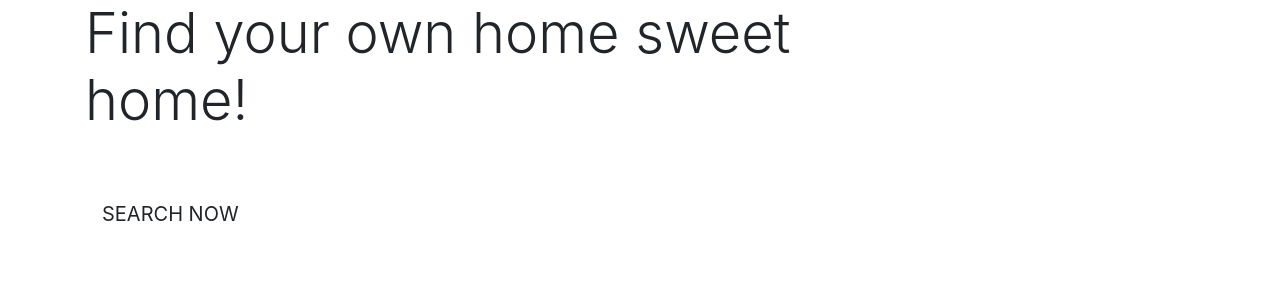
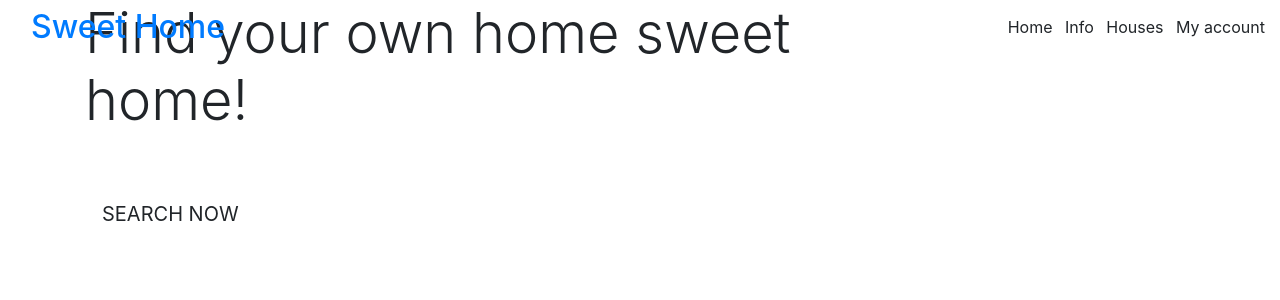
Before and after one commit to FrancesVugts/SweetHome, a Django app: page / in a window 1280 px wide. Shown: the top 300 px of the page. Run offline with Django 3.2, Linux system fonts and the light colour scheme; some libraries are stand-ins or nearby versions.

Commit message:
Add navbar items

```diff
--- a/SweetHome/settings.py
+++ b/SweetHome/settings.py
@@ -72,6 +72,7 @@ TEMPLATES = [
                 'django.template.context_processors.request',
                 'django.contrib.auth.context_processors.auth',
                 'django.contrib.messages.context_processors.messages',
+                'django.template.context_processors.media',
             ],
         },
     },
@@ -148,3 +149,7 @@ USE_TZ = True
 # https://docs.djangoproject.com/en/3.1/howto/static-files/
 
 STATIC_URL = '/static/'
+STATICFILES_DIRS = (os.path.join(BASE_DIR, 'static'),)
+
+MEDIA_URL = '/media/'
+MEDIA_ROOT = os.path.join(BASE_DIR, 'media')
--- a/SweetHome/urls.py
+++ b/SweetHome/urls.py
@@ -15,9 +15,11 @@ Including another URLconf
 """
 from django.contrib import admin
 from django.urls import path, include
+from django.conf import settings
+from django.conf.urls.static import static
 
 urlpatterns = [
     path('admin/', admin.site.urls),
     path('accounts/', include('allauth.urls')),
     path('', include('home.urls')),
-]
+] + static(settings.MEDIA_URL, document_root=settings.MEDIA_ROOT)
--- a/templates/base.html
+++ b/templates/base.html
@@ -34,7 +34,23 @@
     </head>
     <body>
 
-        <header class="container-fluid fixed-top"></header>
+        <header class="container-fluid fixed-top">
+            <div class="row">
+                <div class="col-6 my-auto py-1 py-lg-0 text-left">
+                    <a href="{% url 'home' %}" class="nav-link main-logo-link">
+                        <h2 class="logo-font my-0">Sweet Home</h2>
+                    </a>
+                </div>
+                <div class="col-6 my-auto py-1 py-lg-0">
+                    <ul class="list-inline list-unstyled text-center text-lg-right my-0">
+                        <li class="list-inline-item">Home</li>
+                        <li class="list-inline-item">Info</li>
+                        <li class="list-inline-item">Houses</li>
+                        <li class="list-inline-item">My account</li>
+                    </ul>
+                </div>
+            </div>
+        </header>
 
         {% if messages %}
             <div class="message-container"></div>
```
